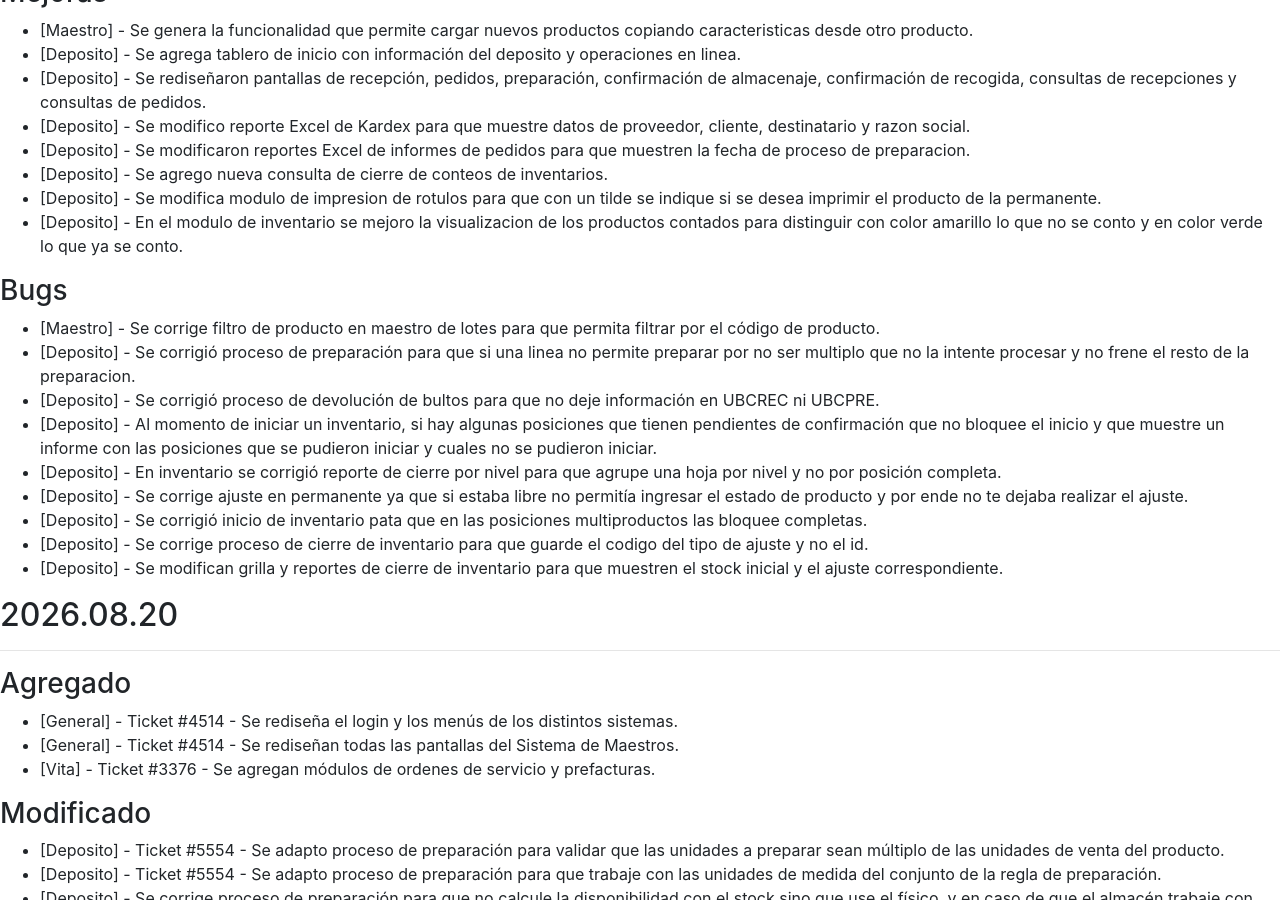
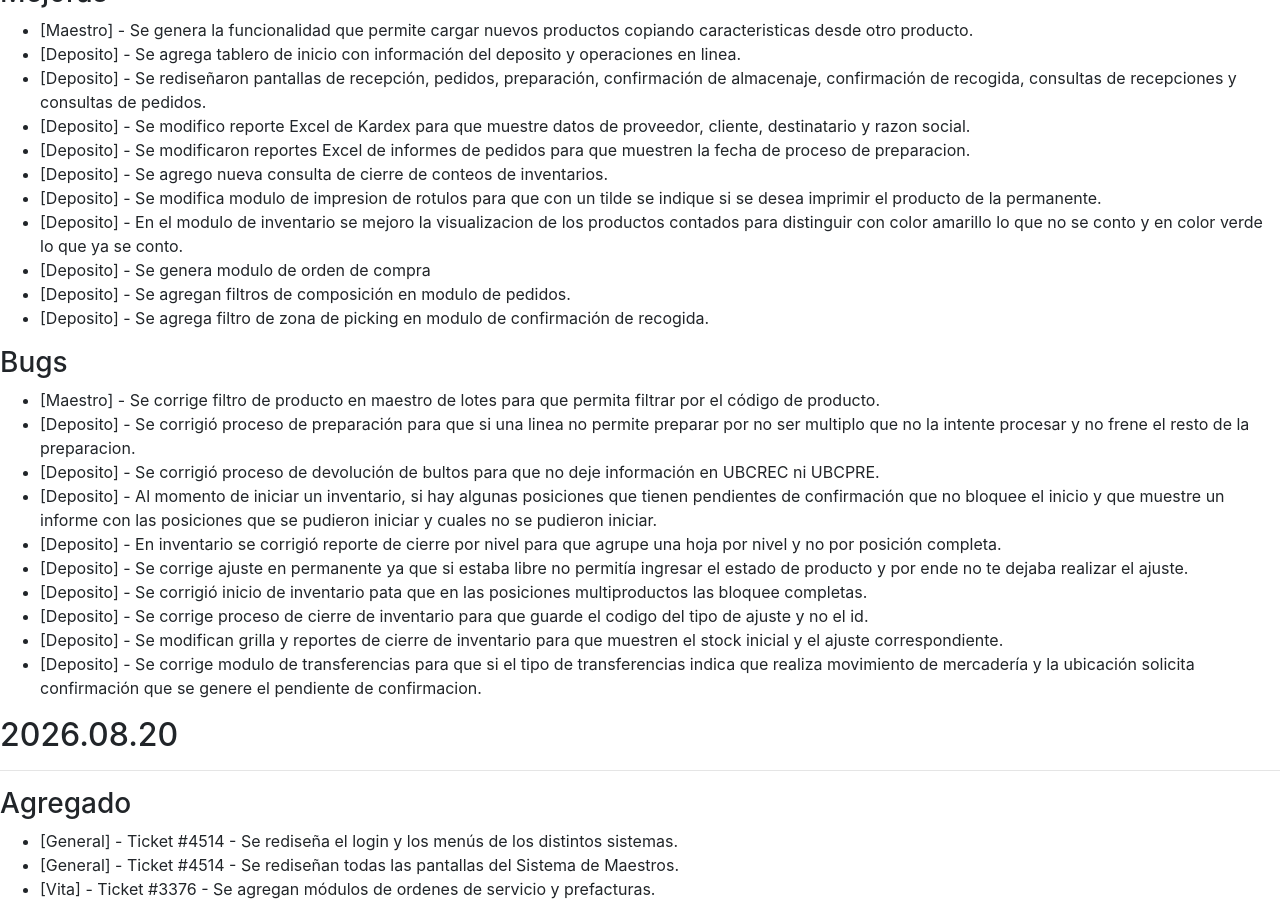
Before and after one commit to brainsys-arsaad/versionado, a Jekyll site: the page built from registro-cambios.markdown, in a window 1280 px wide and 900 px high, scrolled down 392 px. Built offline with Jekyll 4.4.1, drawn with Linux system fonts in a browser that asks for light colours.

Commit message:
Update registro-cambios.markdown

```diff
--- a/registro-cambios.markdown
+++ b/registro-cambios.markdown
@@ -135,6 +135,9 @@ El formato esta basado en [Keep a Changelog](https://keepachangelog.com/es-ES/1.
 - [Deposito] - Se agrego nueva consulta de cierre de conteos de inventarios.
 - [Deposito] - Se modifica modulo de impresion de rotulos para que con un tilde se indique si se desea imprimir el producto de la permanente.
 - [Deposito] - En el modulo de inventario se mejoro la visualizacion de los productos contados para distinguir con color amarillo lo que no se conto y en color verde lo que ya se conto.
+- [Deposito] - Se genera modulo de orden de compra
+- [Deposito] - Se agregan filtros de composición en modulo de pedidos.
+- [Deposito] - Se agrega filtro de zona de picking en modulo de confirmación de recogida.
 
 
 ### Bugs
@@ -147,6 +150,7 @@ El formato esta basado en [Keep a Changelog](https://keepachangelog.com/es-ES/1.
 - [Deposito] - Se corrigió inicio de inventario pata que en las posiciones multiproductos las bloquee completas.
 - [Deposito] - Se corrige proceso de cierre de inventario para que guarde el codigo del tipo de ajuste y no el id.
 - [Deposito] - Se modifican grilla y reportes de cierre de inventario para que muestren el stock inicial y el ajuste correspondiente.
+- [Deposito] - Se corrige modulo de transferencias para que si el tipo de transferencias indica que realiza movimiento de mercadería y la ubicación solicita confirmación que se genere el pendiente de confirmacion.
 
 ## 2026.08.20
 ---
```
